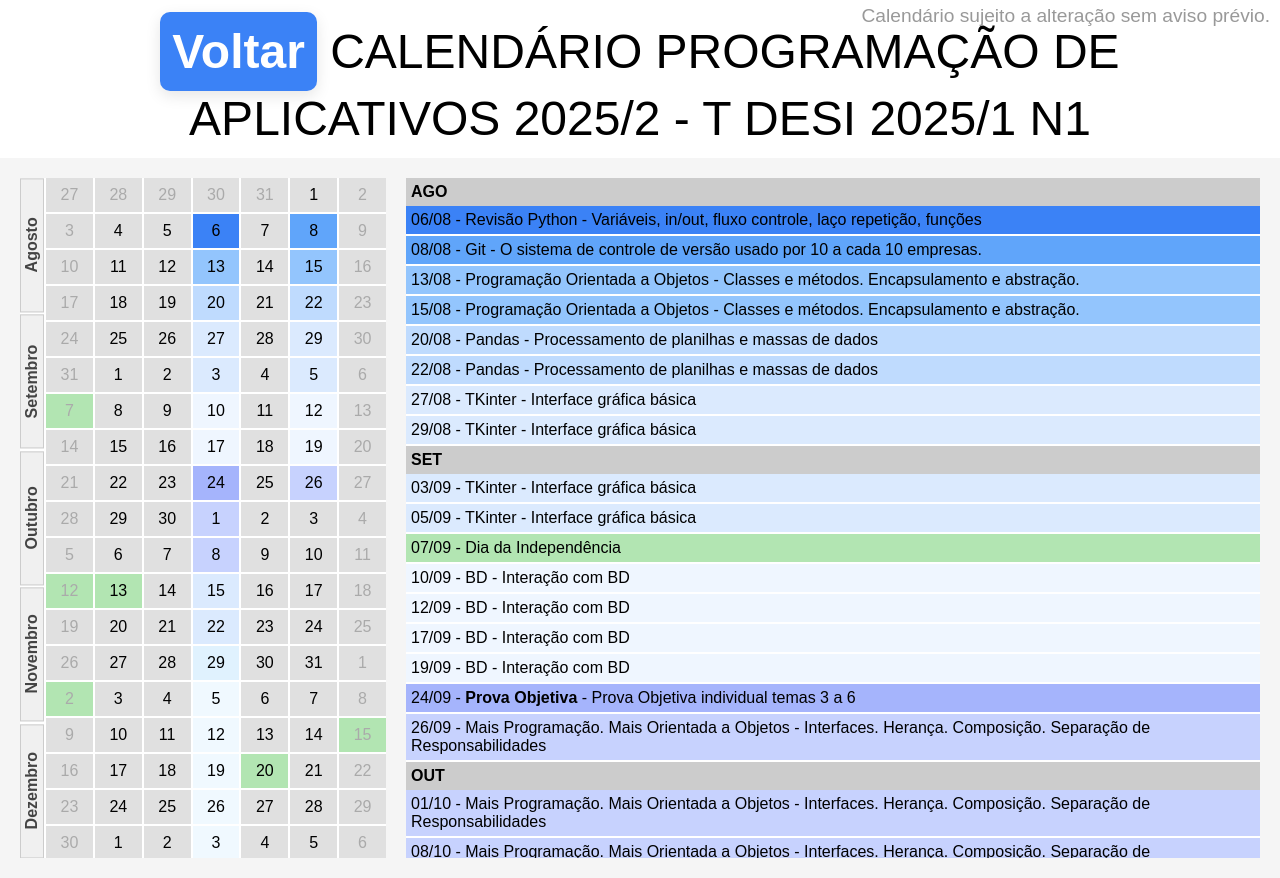
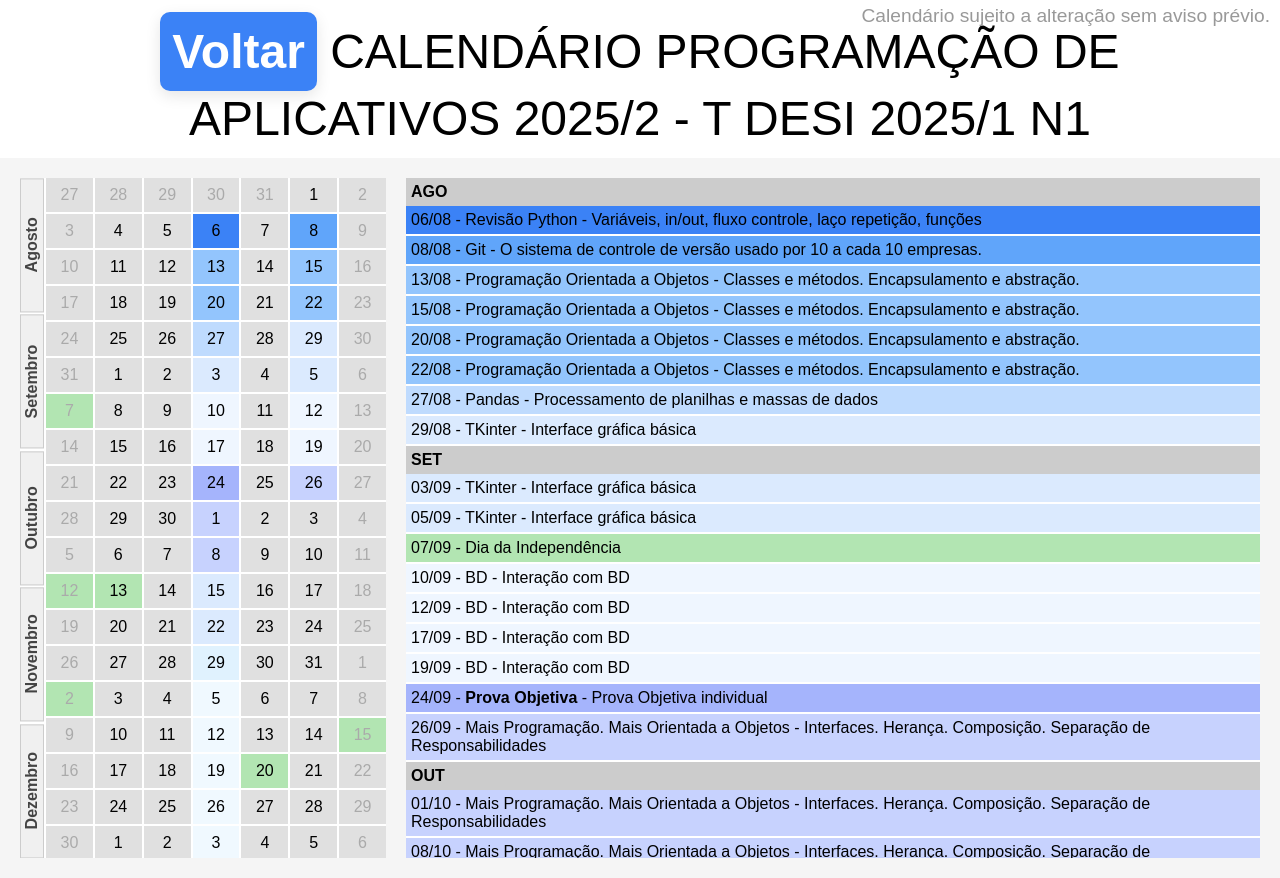
Before and after one commit to rodrigocane/rodrigocane.github.io, a plain HTML site: page calendarioPrap.html in a window 1280 px wide. Drawn offline with Linux system fonts and the light colour scheme.

Commit message:
Update calendarioPrap.html

```diff
--- a/calendarioPrap.html
+++ b/calendarioPrap.html
@@ -195,11 +195,11 @@
   const blocos = [
     ['Revisão', '1', 'Revisão Python', 'Variáveis, in/out, fluxo controle, laço repetição, funções'],
 	['Git', '1', 'Git', 'O sistema de controle de versão usado por 10 a cada 10 empresas.'],
-	['POO 1', '2', 'Programação Orientada a Objetos', 'Classes e métodos. Encapsulamento e abstração.'],
-	['Pandas', '2', 'Pandas', 'Processamento de planilhas e massas de dados'],
-	['TKinter', '4', 'TKinter', 'Interface gráfica básica'],
+	['POO 1', '4', 'Programação Orientada a Objetos', 'Classes e métodos. Encapsulamento e abstração.'],
+	['Pandas', '1', 'Pandas', 'Processamento de planilhas e massas de dados'],
+	['TKinter', '3', 'TKinter', 'Interface gráfica básica'],
 	['BD', '4', 'BD', 'Interação com BD'],
-	['Prova Objetiva', '1', '<b>Prova Objetiva</b>', 'Prova Objetiva individual temas 3 a 6'],
+	['Prova Objetiva', '1', '<b>Prova Objetiva</b>', 'Prova Objetiva individual'],
 	['POO 2', '3', 'Mais Programação. Mais Orientada a Objetos', 'Interfaces. Herança. Composição. Separação de Responsabilidades'],
 	['Testes Unitários', '2', 'Testes Unitários', 'Testes unitários com Pytest'],
 	['Prova Prática', '1', '<b>Prova Prática</b>', 'Prova Prática individual sobre tudo'],
```
